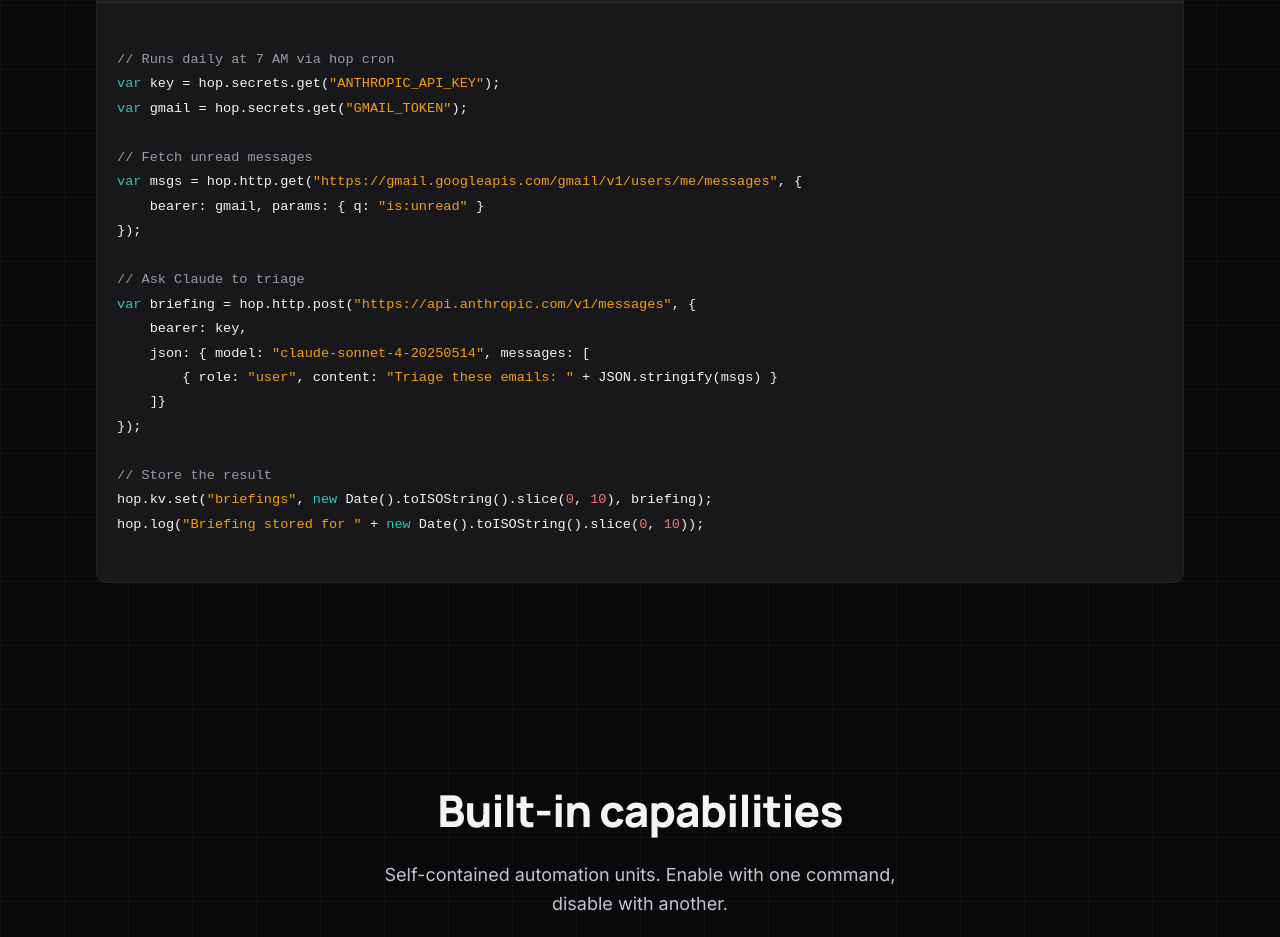
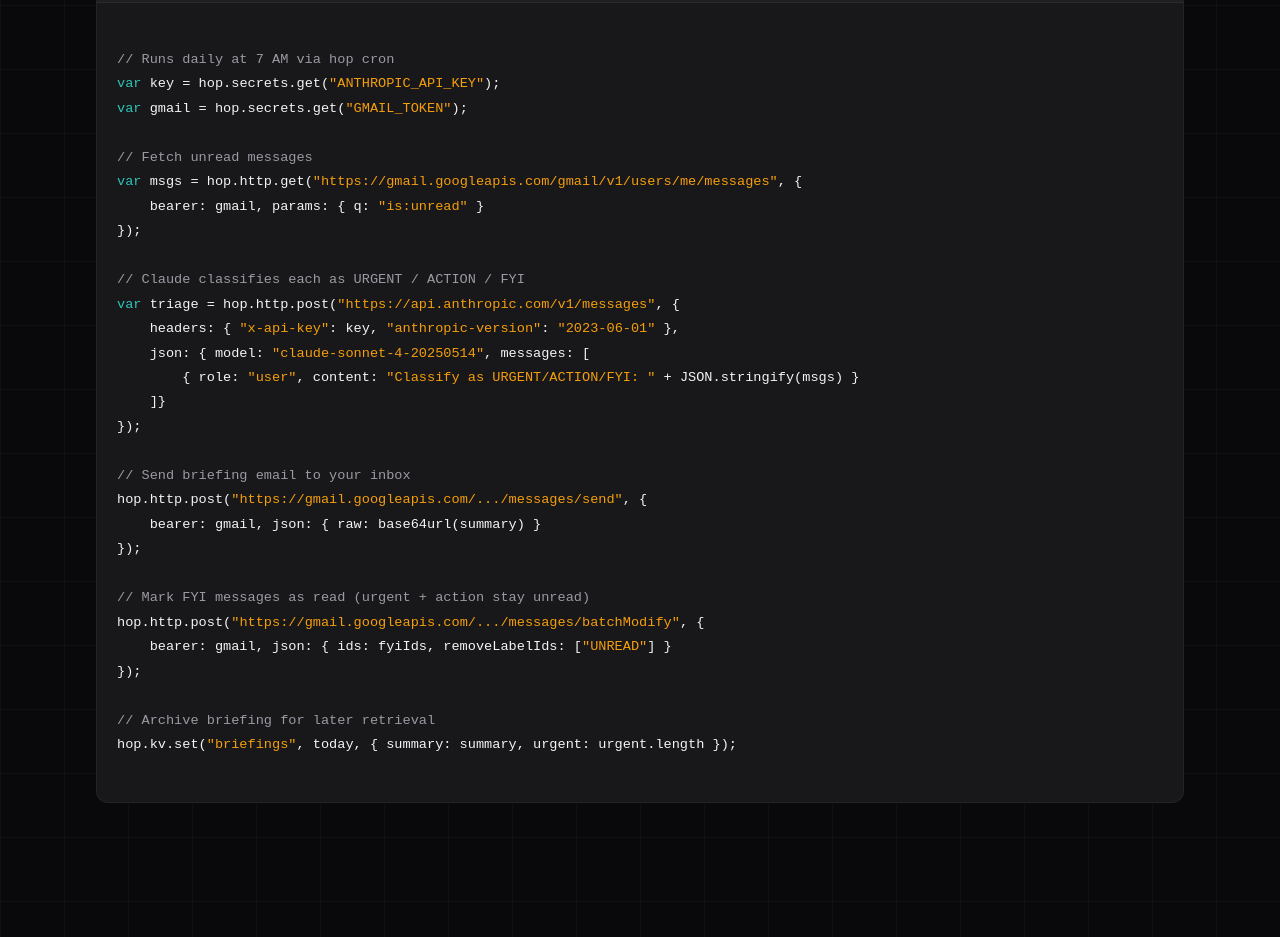
Before and after one commit to Keikai-Inc/wirehop, a plain HTML site: page site/orchestration.html in a window 1280 px wide. Shown: the part 1403-2340 px from the top of the page. Drawn offline with Linux system fonts and the light colour scheme.

Commit message:
Fix orchestration page code example to show full email monitor flow
Code example now shows all 4 steps: Claude triage, send briefing to
inbox, mark FYI as read (keeping urgent unread), and archive to KV.
Previously only showed fetch + store.

```diff
--- a/site/orchestration.html
+++ b/site/orchestration.html
@@ -151,17 +151,26 @@
     bearer: gmail, params: { q: <span class="flag">"is:unread"</span> }
 });
 
-<span class="comment">// Ask Claude to triage</span>
-<span class="cmd">var</span> briefing = hop.http.post(<span class="flag">"https://api.anthropic.com/v1/messages"</span>, {
-    bearer: key,
+<span class="comment">// Claude classifies each as URGENT / ACTION / FYI</span>
+<span class="cmd">var</span> triage = hop.http.post(<span class="flag">"https://api.anthropic.com/v1/messages"</span>, {
+    headers: { <span class="flag">"x-api-key"</span>: key, <span class="flag">"anthropic-version"</span>: <span class="flag">"2023-06-01"</span> },
     json: { model: <span class="flag">"claude-sonnet-4-20250514"</span>, messages: [
-        { role: <span class="flag">"user"</span>, content: <span class="flag">"Triage these emails: "</span> + JSON.stringify(msgs) }
+        { role: <span class="flag">"user"</span>, content: <span class="flag">"Classify as URGENT/ACTION/FYI: "</span> + JSON.stringify(msgs) }
     ]}
 });
 
-<span class="comment">// Store the result</span>
-hop.kv.set(<span class="flag">"briefings"</span>, <span class="cmd">new</span> Date().toISOString().slice(<span class="url">0</span>, <span class="url">10</span>), briefing);
-hop.log(<span class="flag">"Briefing stored for "</span> + <span class="cmd">new</span> Date().toISOString().slice(<span class="url">0</span>, <span class="url">10</span>));
+<span class="comment">// Send briefing email to your inbox</span>
+hop.http.post(<span class="flag">"https://gmail.googleapis.com/.../messages/send"</span>, {
+    bearer: gmail, json: { raw: base64url(summary) }
+});
+
+<span class="comment">// Mark FYI messages as read (urgent + action stay unread)</span>
+hop.http.post(<span class="flag">"https://gmail.googleapis.com/.../messages/batchModify"</span>, {
+    bearer: gmail, json: { ids: fyiIds, removeLabelIds: [<span class="flag">"UNREAD"</span>] }
+});
+
+<span class="comment">// Archive briefing for later retrieval</span>
+hop.kv.set(<span class="flag">"briefings"</span>, today, { summary: summary, urgent: urgent.length });
           </div>
         </div>
       </div>
@@ -241,7 +250,7 @@
 
 <span class="comment"># Run a capability manually</span>
 <span class="prompt">$</span> <span class="cmd">hop cap run</span> <span class="flag">email-monitor</span>
-<span class="output">Running email-monitor... done (briefing stored)</span>
+<span class="output">Briefing sent. 23 emails: 2 urgent, 5 action, 16 marked as read.</span>
           </div>
         </div>
       </div>
```
